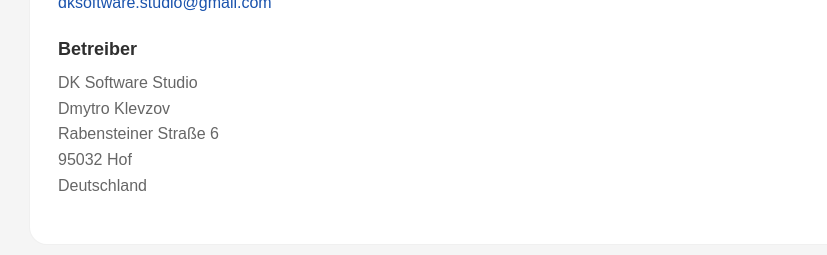
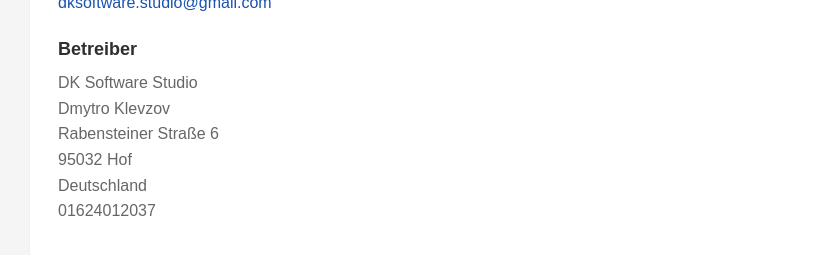
Before and after one commit to dksoftwarestudio/hof-gartenservice, a plain HTML site: page kontakt.html in a window 1280 px wide. Shown: the part 241-496 px from the top of the page, without its empty margins (181-1008 px from the left). Drawn offline with Linux system fonts and the light colour scheme.

Commit message:
Update kontakt.html

```diff
--- a/kontakt.html
+++ b/kontakt.html
@@ -101,7 +101,8 @@
       Dmytro Klevzov<br>
       Rabensteiner Straße 6<br>
       95032 Hof<br>
-      Deutschland
+      Deutschland<br>
+      01624012037
     </p>
 
   </div>
```
